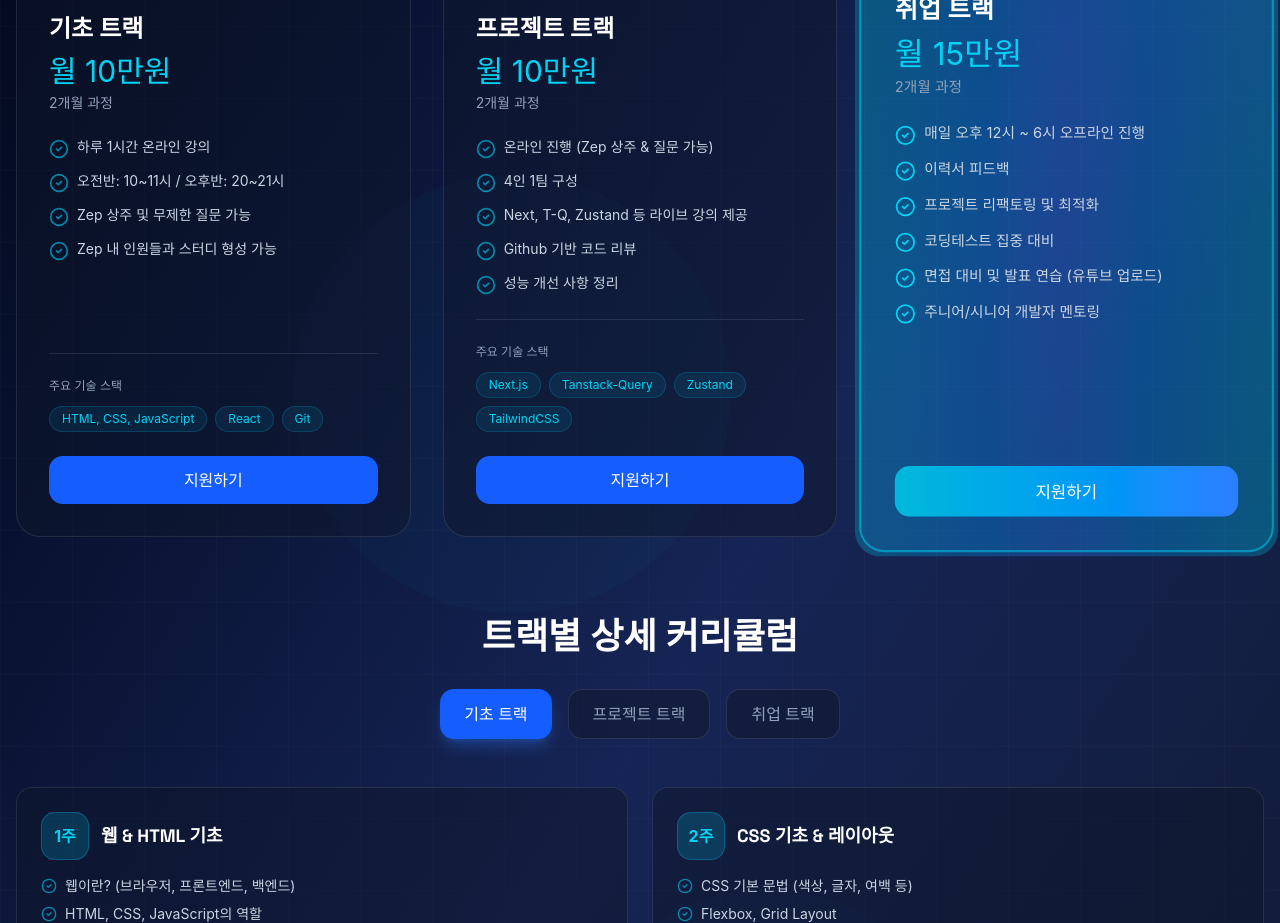
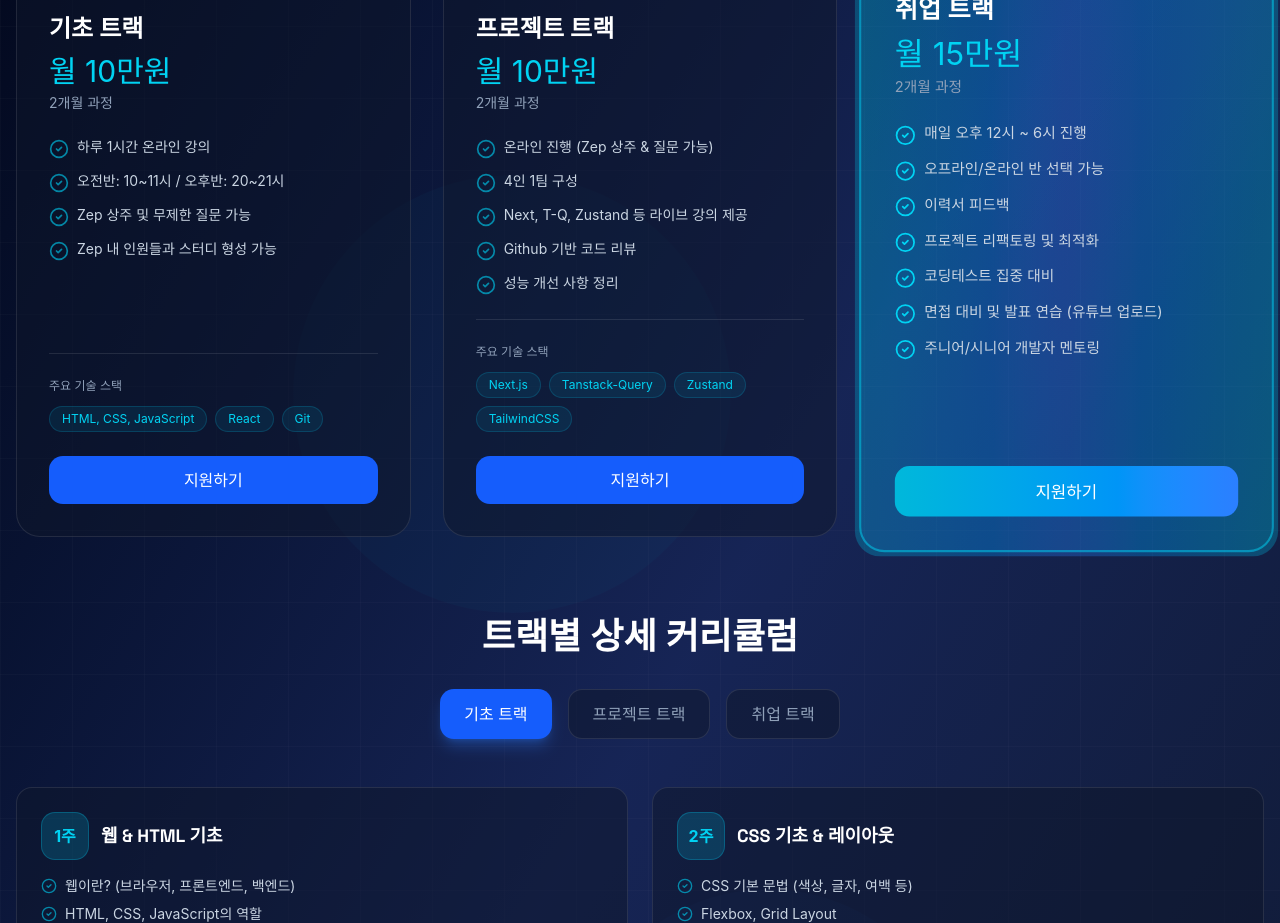
Before and after one commit to Yun-Jehyeok/tmmakers-page, a React (Vite) app: page / in a window 1280 px wide. Shown: the part 3220-4143 px from the top of the page. Built offline with nearby package versions, Linux system fonts and the light colour scheme; a web font is replaced by a local one.

Commit message:
edit premium track features

```diff
--- a/src/components/ProgramTracks.tsx
+++ b/src/components/ProgramTracks.tsx
@@ -73,7 +73,8 @@ const tracks: Track[] = [
         isPremium: true,
         badge: "소수 정예 5명",
         features: [
-            "매일 오후 12시 ~ 6시 오프라인 진행",
+            "매일 오후 12시 ~ 6시 진행",
+            "오프라인/온라인 반 선택 가능",
             "이력서 피드백",
             "프로젝트 리팩토링 및 최적화",
             "코딩테스트 집중 대비",
```
